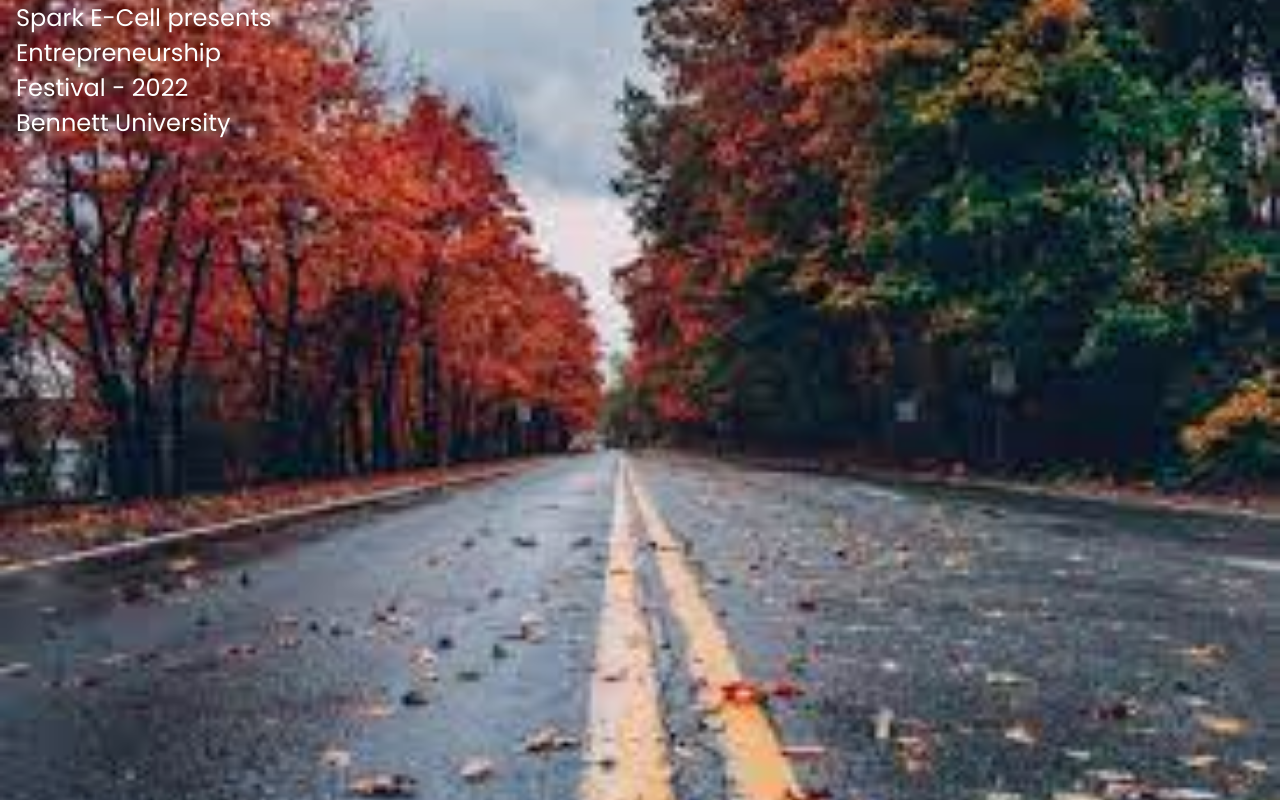
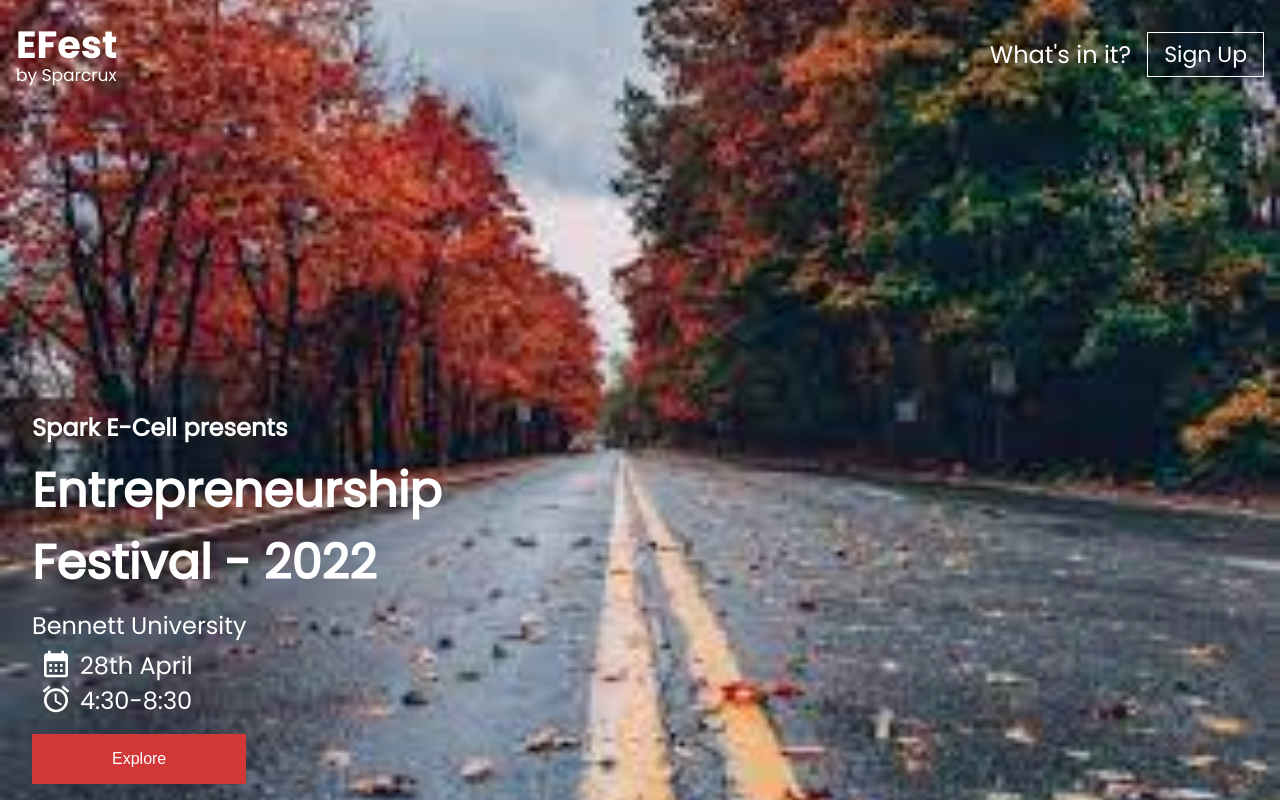
Before and after one commit to techieshouvik/Entrepreneurship-Festival, a React (Create React App) app: page / in a window 1280 px wide. Built offline with nearby package versions, Linux system fonts and the light colour scheme.

Commit message:
added image and added cards

```diff
--- a/package.json
+++ b/package.json
@@ -3,7 +3,10 @@
   "version": "0.1.0",
   "private": true,
   "dependencies": {
+    "@emotion/react": "^11.9.0",
+    "@emotion/styled": "^11.8.1",
     "@mui/icons-material": "^5.6.2",
+    "@mui/material": "^5.6.2",
     "@testing-library/jest-dom": "^5.16.4",
     "@testing-library/react": "^13.1.1",
     "@testing-library/user-event": "^13.5.0",
--- /dev/null
+++ b/src/Data/data_events.js
@@ -0,0 +1,5 @@
+export let data = [{
+    id: 1,
+    title: "The Tallest Tower",
+    desp: "Build the tallest tower with newspapers in teams of 20. Put your team building skills to the test!",
+}]
--- a/src/components/Header.jsx
+++ b/src/components/Header.jsx
@@ -10,7 +10,7 @@ const Header = () => {
       </div>
       <div className="lefticons">
         <h1>What's in it?</h1>
-        <button>Sign Up</button>
+        <button className="sign_button">Sign Up</button>
       </div>
     </div>
   );
--- a/src/components/Section1.jsx
+++ b/src/components/Section1.jsx
@@ -1,16 +1,31 @@
 import React from "react";
 import "../stylesheets/Section1.css";
+import CalendarMonthIcon from "@mui/icons-material/CalendarMonth";
+import AccessAlarmIcon from "@mui/icons-material/AccessAlarm";
 
 const Section1 = () => {
   return (
     <div className="section1">
       <div className="texts">
-        <h1>Spark E-Cell presents</h1>
-        <h1>Entrepreneurship <br/>Festival - 2022</h1>
+        <h1 style={{ fontWeight: "bold" }}>Spark E-Cell presents</h1>
+        <h1 style={{ fontSize: "48px", fontWeight: "bold" }}>
+          Entrepreneurship <br />
+          Festival - 2022
+        </h1>
         <h1>Bennett University</h1>
         <div className="events">
-
+          <CalendarMonthIcon
+            style={{ margin: "0rem 0.5rem", padding: "0rem", fontSize: "32px" }}
+          />
+          <h1 style={{ margin: "0rem 0rem" }}>28th April</h1>
         </div>
+        <div className="events">
+          <AccessAlarmIcon
+            style={{ margin: "0rem 0.5rem", padding: "0rem", fontSize: "32px" }}
+          />
+          <h1 style={{ margin: "0rem 0rem" }}>4:30-8:30</h1>
+        </div>
+        <button className="section_button">Explore</button>
       </div>
     </div>
   );
--- a/src/index.css
+++ b/src/index.css
@@ -12,3 +12,7 @@ code {
   font-family: source-code-pro, Menlo, Monaco, Consolas, 'Courier New',
     monospace;
 }
+
+button{
+  cursor: pointer;
+}
--- a/src/stylesheets/Header.css
+++ b/src/stylesheets/Header.css
@@ -4,9 +4,10 @@
     width: 100vw;
     height:fit-content;
     padding: 1rem 0rem;
-    background-color: black;
+    /* background-color: black; */
     align-items: center;
     z-index: 2;
+    position: sticky;
     /* opacity: 0.1; */
 }
 .logo{
@@ -27,12 +28,12 @@ h1{
     margin: 0;
     margin: 0rem 1rem;
 }
-button{
+.sign_button{
     padding:0.3rem 1rem;
     border: 1px solid white;
     font-size: 22px;
     font-family: 'Poppins', sans-serif;
-    background-color: black;
+    background-color: transparent;
     color: white;
     margin: 0rem 1rem;
 }
--- a/src/stylesheets/Section1.css
+++ b/src/stylesheets/Section1.css
@@ -5,4 +5,33 @@
     height: 100vh;
     position: absolute;
     top:0rem;
+    align-items: flex-end;
+    color: white;
+    font-family: 'Poppins', sans-serif;
 }
+.events{
+    display: flex;
+}
+h1{
+    margin: 0.3rem 0rem;
+    padding: 0;
+}
+.texts{
+    display: flex;
+    word-wrap: break-word;
+    flex-direction: column;
+    font-weight: 700;
+    font-size: 24px;
+    padding: 0rem 2rem;
+}
+.section_button{
+    padding:2rem 1rem;
+    background-color: #D23838;
+    color: white;
+    width: fit-content;
+    height: fit-content;
+    padding: 1rem 5rem;
+    border: none;
+    margin: 1rem 0rem;
+    font-size: 16px;
+}
```
Also changed, not shown: src/components/Card.jsx (added, +13 -0 lines), src/components/Section2.jsx (added, +23 -0 lines), 1 other file (tests, documents, lock files or other folders).
